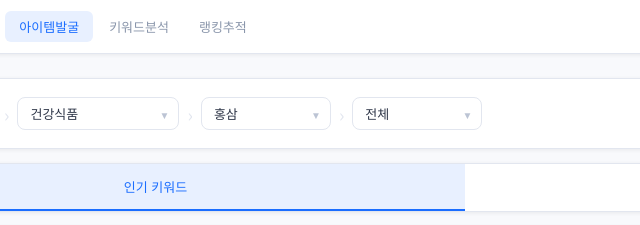
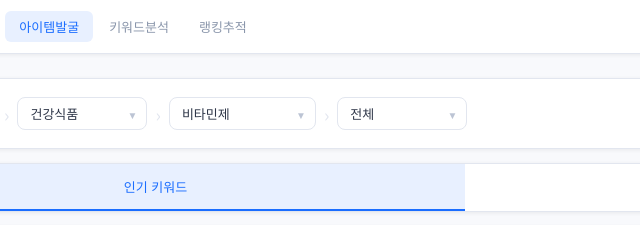
Before and after one commit to YOOJINO/keyword-analyzer, a website: page public/index.html in a window 1280 px wide. Shown: the top 225 px of the page, 175-815 px from the left. Drawn offline with Linux system fonts and the light colour scheme.

Commit message:
Add files via upload

```diff
--- a/public/index.html
+++ b/public/index.html
@@ -171,7 +171,6 @@ td{padding:11px 14px;font-size:13px;color:var(--gray-7);}
         <select class="cat-select" id="cat2" onchange="onCat2Change()">
           <option value="health">건강식품</option>
           <option value="diet">다이어트식품</option>
-          <option value="both">전체 (건강+다이어트)</option>
         </select>
         <span class="cat-arrow">▼</span>
       </div>
@@ -252,30 +251,123 @@ const CAT_DATA = {
   health: {
     label: '건강식품',
     sub: {
-      '홍삼': { seeds: ['홍삼','홍삼정','홍삼액','홍삼농축액','홍삼절편','홍삼캡슐'], cat4: ['홍삼액','홍삼정','홍삼절편','홍삼캡슐','홍삼분말'] },
-      '비타민': { seeds: ['비타민C','비타민D','비타민B','종합비타민','비타민E','멀티비타민'], cat4: ['비타민C','비타민D','비타민B12','비타민B','비타민E'] },
-      '유산균': { seeds: ['유산균','프로바이오틱스','유산균영양제','장건강유산균','여성유산균'], cat4: ['성인유산균','여성유산균','어린이유산균','임산부유산균'] },
-      '오메가3': { seeds: ['오메가3','알티지오메가3','피쉬오일','크릴오일','오메가3영양제'], cat4: ['알티지오메가3','일반오메가3','크릴오일'] },
-      '미네랄': { seeds: ['마그네슘','아연','칼슘','철분제','셀레늄','크롬'], cat4: ['마그네슘','아연','칼슘','철분제','미네랄복합'] },
-      '눈건강': { seeds: ['루테인','루테인영양제','눈건강영양제','지아잔틴','빌베리'], cat4: ['루테인','지아잔틴','빌베리','눈영양제'] },
-      '간건강': { seeds: ['밀크씨슬','간건강영양제','실리마린','헛개나무','강황'], cat4: ['밀크씨슬','헛개나무','강황','간영양제'] },
-      '항산화': { seeds: ['코엔자임Q10','글루타치온','알파리포산','항산화영양제','레스베라트롤'], cat4: ['코엔자임Q10','글루타치온','레스베라트롤'] },
-      '콜라겐': { seeds: ['콜라겐','저분자콜라겐','피쉬콜라겐','콜라겐영양제','히알루론산'], cat4: ['저분자콜라겐','피쉬콜라겐','먹는콜라겐'] },
-      '면역': { seeds: ['면역력영양제','프로폴리스','베타글루칸','아로니아','흑마늘'], cat4: ['프로폴리스','베타글루칸','흑마늘','아로니아'] },
-      '엽산': { seeds: ['엽산','임산부영양제','철분엽산','엽산영양제'], cat4: ['엽산','임산부엽산','철분+엽산'] },
-      '기타건강': { seeds: ['스피루리나','클로렐라','녹용','로얄젤리','노니'], cat4: ['스피루리나','클로렐라','녹용','로얄젤리'] },
+      '비타민제': {
+        seeds: ['멀티비타민','비타민A','비타민B','비타민C','비타민D','비타민E','비오틴','비타민K'],
+        cat4: ['멀티비타민','비타민A','비타민B','비타민C','비타민D','비타민E','비오틴','비타민K','기타비타민']
+      },
+      '한방재료': {
+        seeds: ['가시오가피','감초','계피','구기자','녹용','산수유','오미자','헛개나무','황기'],
+        cat4: ['가시오가피','감초','계피','구기자','녹용','산수유','오미자','헛개나무','황기','기타한방재료']
+      },
+      '영양제': {
+        seeds: ['엽산','아연','철분','칼슘','마그네슘','프로폴리스','글루코사민','오메가3','루테인','쏘팔메토','밀크씨슬','프로바이오틱스','코큐텐','스피루리나','보스웰리아','셀레늄','크릴오일','은행잎추출물','테아닌','커큐민','멜라토닌','마카','이노시톨'],
+        cat4: ['엽산','아연','철분','칼슘','마그네슘','프로폴리스','글루코사민','오메가3','감마리놀렌산','루테인','쏘팔메토','키토산','알로에겔','코큐텐','스피루리나','글로코라','프로바이오틱스','밀크씨슬','폴리코사놀','보스웰리아','셀레늄','칼륨','MSM','프리바이오틱스','크릴오일','루테지오잔','은행잎추출물','콘드로이친','테아닌','포스파티딜세린','대마종자유','마카','베스틱검','멜라토닌','바나바잎추출물','이노시톨','커큐민','기타건강보조식품']
+      },
+      '건강환/정': {
+        seeds: ['건강환','건강정','홍삼환','유산균환','다이어트환'],
+        cat4: []
+      },
+      '인삼': {
+        seeds: ['인삼','수삼','백삼','인삼액','인삼정과'],
+        cat4: []
+      },
+      '꿀': {
+        seeds: ['꿀','천연꿀','아카시아꿀','잡화꿀','벌꿀'],
+        cat4: []
+      },
+      '건강즙/과일즙': {
+        seeds: ['양배추즙','양파즙','호박즙','비트즙','칡즙','토마토즙','배즙','블루베리즙','아로니아즙','석류즙'],
+        cat4: ['양배추즙','양파즙','호박즙','비트즙','칡즙','토마토즙','기타건강즙','배즙','블루베리즙','사과즙','석류즙','아로니아즙','포도즙','흑염소즙']
+      },
+      '홍삼': {
+        seeds: ['홍삼','홍삼액','홍삼정과','홍삼절편','홍삼캡슐','홍삼환'],
+        cat4: ['기타홍삼제품','정과/절편','캡슐/환','혼합세트','홍삼액']
+      },
+      '환자식/영양보충식': {
+        seeds: ['환자식','영양보충식','고칼로리식품','연하식','경관식'],
+        cat4: []
+      },
+      '로얄젤리': {
+        seeds: ['로얄젤리','로얄젤리원액','로얄젤리캡슐'],
+        cat4: []
+      },
+      '숙취해소제': {
+        seeds: ['숙취해소제','숙취해소음료','컨디션','여명808'],
+        cat4: []
+      },
+      '효모': {
+        seeds: ['효모','맥주효모','효모정','영양효모'],
+        cat4: []
+      },
+      '건강분말': {
+        seeds: ['강황가루','새싹보리분말','맥문동분말','건강분말'],
+        cat4: ['강황가루','기타건강분말','맥문동분말','새싹보리분말']
+      },
     }
   },
   diet: {
     label: '다이어트식품',
     sub: {
-      '단백질보충제': { seeds: ['단백질보충제','프로틴','웨이프로틴','식물성프로틴','분리유청단백'], cat4: ['웨이프로틴','식물성프로틴','카제인프로틴','두유프로틴'] },
-      '체지방감소': { seeds: ['가르시니아','CLA','L카르니틴','공액리놀레산','다이어트보조제'], cat4: ['가르시니아','CLA','L카르니틴','체지방감소영양제'] },
-      '식이섬유': { seeds: ['식이섬유','차전자피','곤약','이눌린','식이섬유영양제'], cat4: ['차전자피','곤약','이눌린','식이섬유분말'] },
-      '다이어트식품': { seeds: ['닭가슴살','다이어트쉐이크','식사대용쉐이크','저칼로리간식','단백질바'], cat4: ['닭가슴살','다이어트쉐이크','단백질바','저칼로리쿠키'] },
-      '다이어트차': { seeds: ['다이어트차','디톡스차','그린티','보이차','히비스커스'], cat4: ['그린티','보이차','히비스커스','다이어트한방차'] },
-      '다이어트보조': { seeds: ['포만감영양제','식욕억제제','다이어트환','한방다이어트','방탄커피'], cat4: ['포만감영양제','방탄커피','다이어트한약','MCT오일'] },
-      '저탄고지': { seeds: ['케토제닉','저탄고지식품','MCT오일','저탄수화물','키토제닉'], cat4: ['MCT오일','케토스낵','저탄고지식품','키토식품'] },
+      '기타다이어트식품': {
+        seeds: ['다이어트식품','다이어트보조제','체중감량','살빼는약','다이어트영양제'],
+        cat4: []
+      },
+      '다이어트차': {
+        seeds: ['다이어트차','디톡스차','보이차','우롱차','녹차다이어트'],
+        cat4: []
+      },
+      '식이섬유': {
+        seeds: ['식이섬유','차전자피','곤약','이눌린','식이섬유분말'],
+        cat4: []
+      },
+      '가르시니아': {
+        seeds: ['가르시니아','가르시니아캄보지아','가르시니아추출물'],
+        cat4: []
+      },
+      'CLA': {
+        seeds: ['CLA','공액리놀레산','CLA영양제'],
+        cat4: []
+      },
+      '콜라겐': {
+        seeds: ['콜라겐','저분자콜라겐','피쉬콜라겐','먹는콜라겐','콜라겐파우더'],
+        cat4: []
+      },
+      '와일드망고': {
+        seeds: ['와일드망고','아프리카망고','와일드망고씨추출물'],
+        cat4: []
+      },
+      '잔티젠': {
+        seeds: ['잔티젠','후코잔틴','갈조류추출물'],
+        cat4: []
+      },
+      '카테킨': {
+        seeds: ['카테킨','녹차추출물','EGCG','녹차카테킨'],
+        cat4: []
+      },
+      '히알루론산': {
+        seeds: ['히알루론산','히아루론산','히알루론산영양제'],
+        cat4: []
+      },
+      '레몬밤': {
+        seeds: ['레몬밤','레몬밤추출물','레몬밤영양제'],
+        cat4: []
+      },
+      '단백질보충제': {
+        seeds: ['단백질보충제','프로틴','웨이프로틴','식물성프로틴','아르기닌','단백질파우더'],
+        cat4: ['기타단백질보충제','단백질음료','단백질추어블','단백질파우더','아르기닌']
+      },
+      '시네트롤': {
+        seeds: ['시네트롤','시트러스추출물','비터오렌지추출물'],
+        cat4: []
+      },
+      '시서스': {
+        seeds: ['시서스','시서스추출물','시서스다이어트'],
+        cat4: []
+      },
+      '락토페린': {
+        seeds: ['락토페린','락토페린영양제','유청락토페린'],
+        cat4: []
+      },
     }
   }
 };
@@ -296,22 +388,12 @@ function onCat2Change() {
   cat3.innerHTML = '';
   const cat4 = document.getElementById('cat4');
   cat4.innerHTML = '<option value="">전체</option>';
-
-  if (cat2 === 'both') {
-    const all = { ...CAT_DATA.health.sub, ...CAT_DATA.diet.sub };
-    Object.keys(all).forEach(k => {
-      const opt = document.createElement('option');
-      opt.value = k; opt.textContent = k;
-      cat3.appendChild(opt);
-    });
-  } else {
   const data = CAT_DATA[cat2];
   Object.keys(data.sub).forEach(k => {
     const opt = document.createElement('option');
     opt.value = k; opt.textContent = k;
     cat3.appendChild(opt);
   });
-  }
   onCat3Change();
 }
 
@@ -320,16 +402,8 @@ function onCat3Change() {
   const cat3Val = document.getElementById('cat3').value;
   const cat4 = document.getElementById('cat4');
   cat4.innerHTML = '<option value="">전체</option>';
-
-  let subData = null;
-  if (cat2 === 'both') {
-    const all = { ...CAT_DATA.health.sub, ...CAT_DATA.diet.sub };
-    subData = all[cat3Val];
-  } else {
-    subData = CAT_DATA[cat2]?.sub[cat3Val];
-  }
-
-  if (subData?.cat4) {
+  const subData = CAT_DATA[cat2]?.sub[cat3Val];
+  if (subData?.cat4?.length) {
     subData.cat4.forEach(k => {
       const opt = document.createElement('option');
       opt.value = k; opt.textContent = k;
@@ -342,29 +416,19 @@ function getSeeds() {
   const cat2 = document.getElementById('cat2').value;
   const cat3 = document.getElementById('cat3').value;
   const cat4 = document.getElementById('cat4').value;
-
   if (cat4 && cat4 !== '') return [cat4];
   if (cat3) {
-    let subData = null;
-    if (cat2 === 'both') {
-      const all = { ...CAT_DATA.health.sub, ...CAT_DATA.diet.sub };
-      subData = all[cat3];
-    } else {
-      subData = CAT_DATA[cat2]?.sub[cat3];
-    }
+    const subData = CAT_DATA[cat2]?.sub[cat3];
     return subData?.seeds || [cat3];
   }
-  if (cat2 === 'health') return Object.values(CAT_DATA.health.sub).flatMap(s => s.seeds.slice(0,2));
-  if (cat2 === 'diet') return Object.values(CAT_DATA.diet.sub).flatMap(s => s.seeds.slice(0,2));
-  return [...Object.values(CAT_DATA.health.sub).flatMap(s => s.seeds.slice(0,1)),
-          ...Object.values(CAT_DATA.diet.sub).flatMap(s => s.seeds.slice(0,1))];
+  return Object.values(CAT_DATA[cat2].sub).flatMap(s => s.seeds.slice(0, 2));
 }
 
 function getCatLabel() {
   const cat2 = document.getElementById('cat2').value;
   const cat3 = document.getElementById('cat3').value;
   const cat4 = document.getElementById('cat4').value;
-  const c2label = cat2 === 'health' ? '건강식품' : cat2 === 'diet' ? '다이어트식품' : '건강+다이어트';
+  const c2label = cat2 === 'health' ? '건강식품' : '다이어트식품';
   if (cat4) return `${c2label} > ${cat3} > ${cat4}`;
   if (cat3) return `${c2label} > ${cat3}`;
   return c2label;
```
Lines whose indentation alone changed are shown as unchanged.
